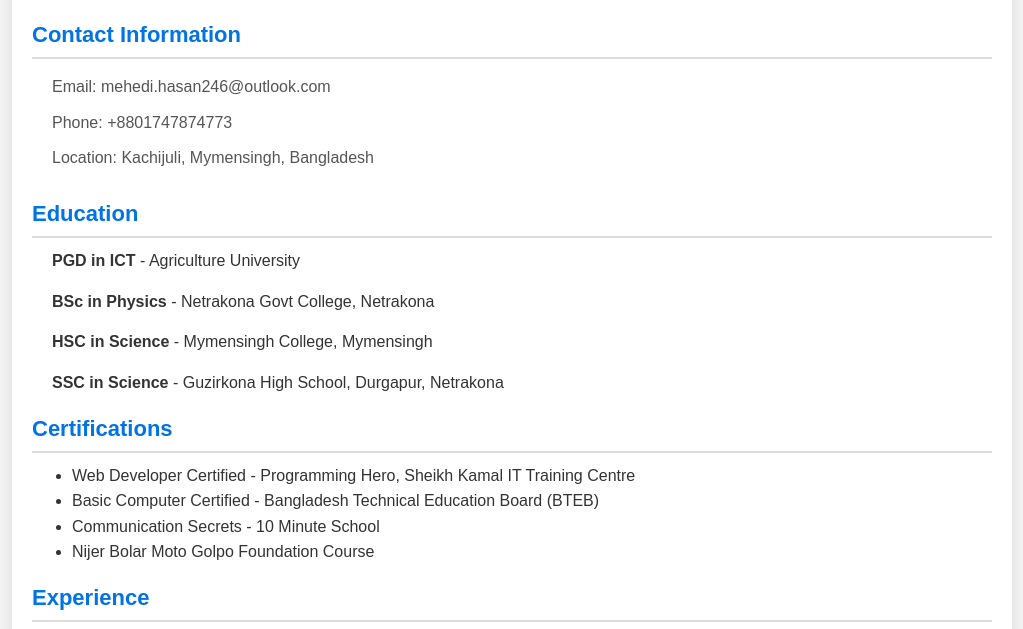
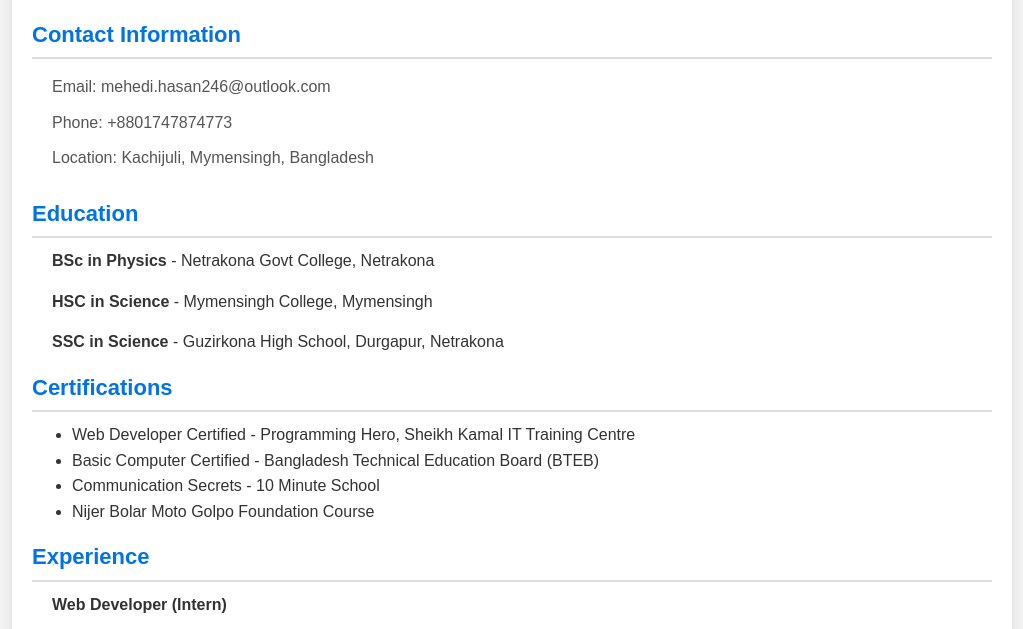
Before and after one commit to HasanCodeX/cv, a plain HTML site: page index.html in a window 1280 px wide. Shown: the part 155-784 px from the top of the page, without its empty margins (128-1151 px from the left). Drawn offline with Linux system fonts and the light colour scheme.

Commit message:
Update index.html

```diff
--- a/index.html
+++ b/index.html
@@ -24,7 +24,7 @@
 
         <section class="education">
             <h2>Education</h2>
-            <p><strong>PGD in ICT</strong> - Agriculture University</p>
+            <!-- <p><strong>PGD in ICT</strong> - Agriculture University</p> -->
             <p><strong>BSc in Physics</strong> - Netrakona Govt College, Netrakona</p>
             <p><strong>HSC in Science</strong> - Mymensingh College, Mymensingh</p>
             <p><strong>SSC in Science</strong> - Guzirkona High School, Durgapur, Netrakona</p>
```
